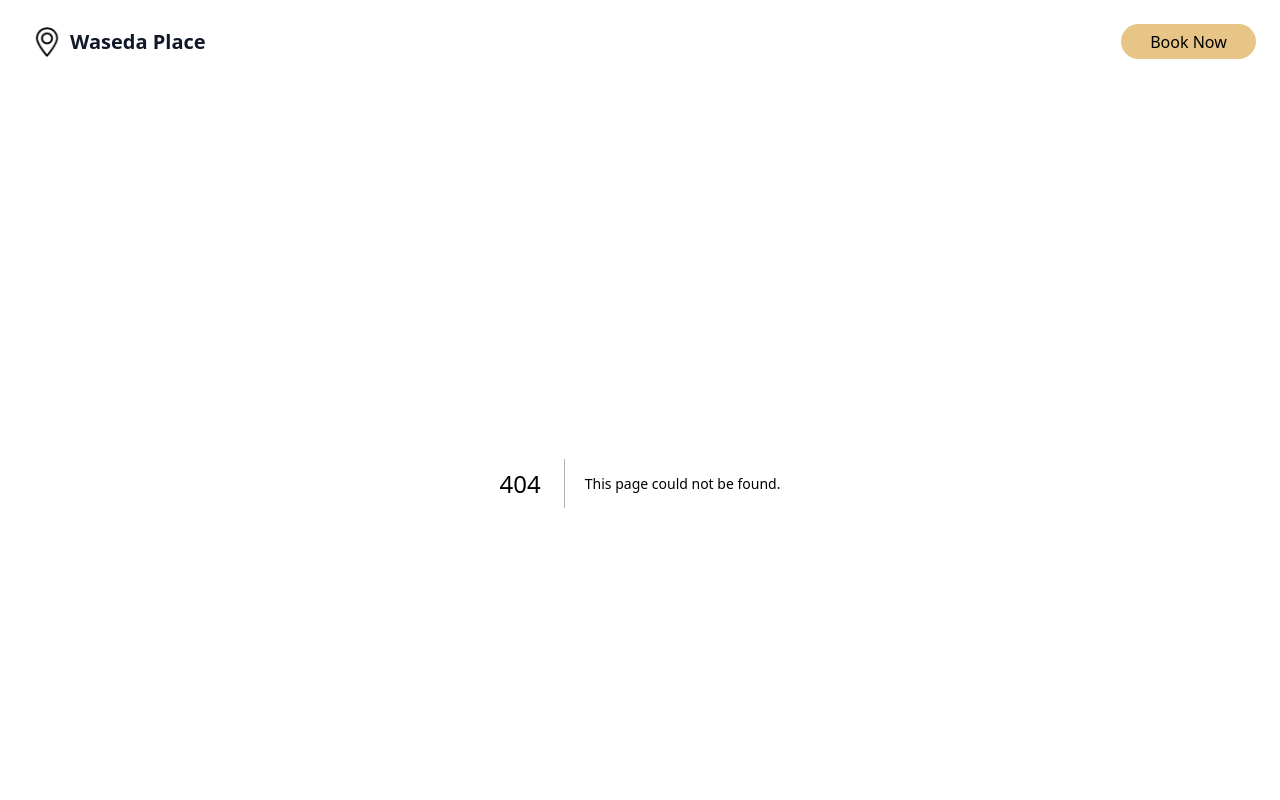
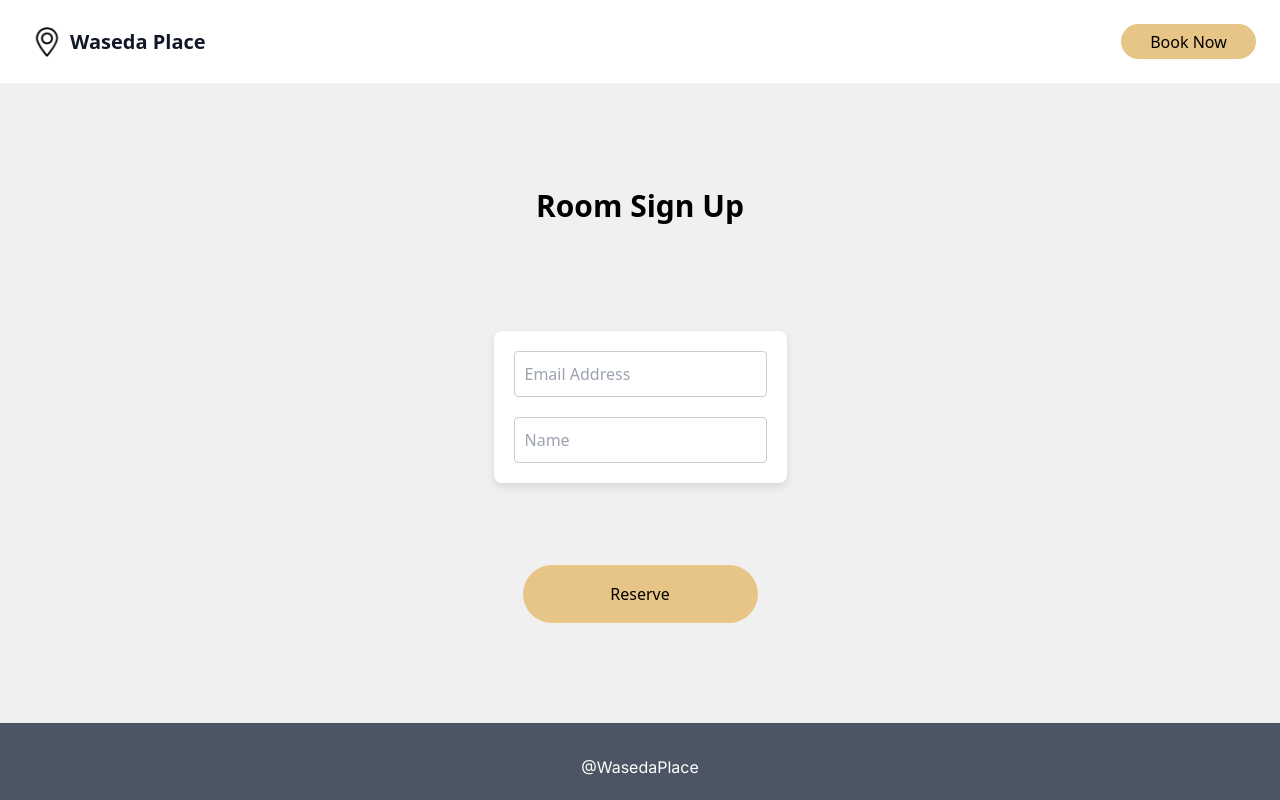
Before and after one commit to khaledyasser2/WasedaPlace, a Next.js app in the folder waseda-frontend/: page /signup in a window 1280 px wide. Before the commit this address had no page. Shown: the top 800 px of the page. Built offline with nearby package versions, Linux system fonts and the light colour scheme.

Commit message:
main page

```diff
--- a/waseda-frontend/package.json
+++ b/waseda-frontend/package.json
@@ -14,6 +14,7 @@
     "react-dom": "^18"
   },
   "devDependencies": {
+    "@types/react": "18.3.3",
     "postcss": "^8",
     "tailwindcss": "^3.4.1"
   }
--- a/waseda-frontend/src/app/globals.css
+++ b/waseda-frontend/src/app/globals.css
@@ -111,3 +111,46 @@ body {
     text-wrap: balance;
   }
 }
+
+.container {
+  display: flex;
+  flex-direction: column;
+  justify-content: space-between;
+  align-items: center;
+  height: 80vh;
+  background-color: #f0f0f0;
+  padding-top: 100px;
+  padding-bottom: 100px;
+  width:100%;
+}
+
+.form {
+  display: flex;
+  flex-direction: column;
+  gap: 20px;
+  padding: 20px;
+  border-radius: 8px;
+  background-color: #ffffff;
+  box-shadow: 0 4px 8px rgba(0, 0, 0, 0.1);
+}
+
+.inputGroup {
+  display: flex;
+  flex-direction: column;
+}
+
+.input {
+  padding: 10px;
+  font-size: 16px;
+  border-radius: 4px;
+  border: 1px solid #ccc;
+  color: black;
+}
+
+.title {
+  font-size: 30px;
+  font-weight: bold;
+  margin-bottom: 20px;
+  text-align: center;
+  color: black;
+}
--- /dev/null
+++ b/waseda-frontend/src/app/signup/page.js
@@ -0,0 +1,30 @@
+export default function signup() {
+    return (
+    <div className="bg-white text-gray-900 font-sans">
+      <div className="container">
+        <h1 className="title">Room Sign Up</h1>
+        <form className="form">
+          <div className="inputGroup">
+            <input
+              type="email"
+              id="email"
+              name="email"
+              className="input"
+              placeholder="Email Address"
+            />
+          </div>
+          <div className="inputGroup">
+            <input
+              type="text"
+              id="name"
+              name="name"
+              className="input"
+              placeholder="Name"
+            />
+          </div>
+        </form>
+        <button className="booking-button">Reserve</button>
+      </div>
+    </div>
+    );
+  }
```
Also changed, not shown: waseda-frontend/tsconfig.json (added, +34 -0 lines), 1 other file (tests, documents, lock files or other folders).
